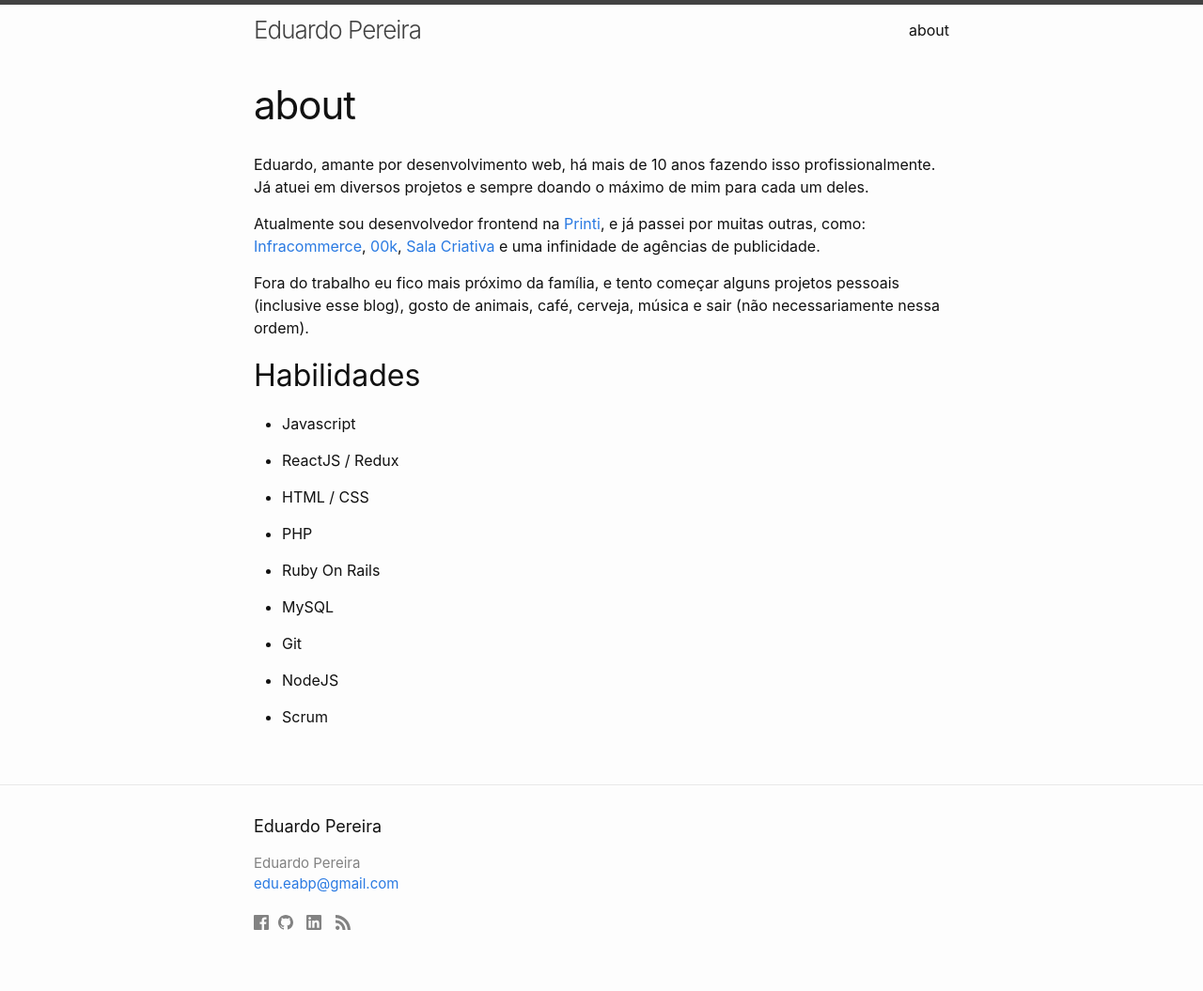
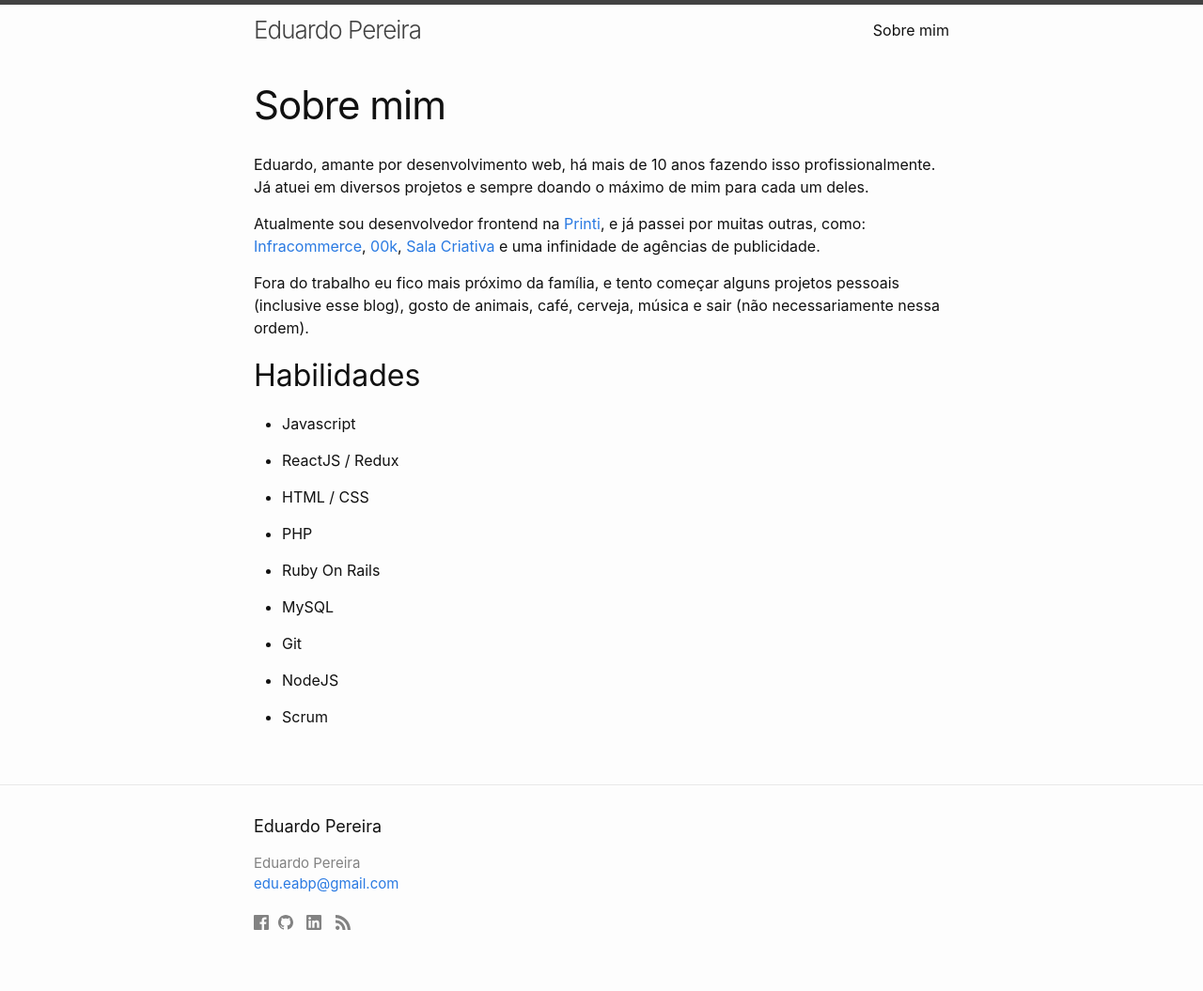
Before and after one commit to eduardoabpereira/eduardoabpereira.github.io, a Jekyll site: the page built from about.md, in a window 1280 px wide. Shown: the whole page at 94% size. Built offline with Jekyll 4.4.1, drawn with Linux system fonts in a browser that asks for light colours.

Commit message:
add title pt-br about page

```diff
--- a/about.md
+++ b/about.md
@@ -1,6 +1,6 @@
 ---
 layout: page
-title: about
+title: Sobre mim
 permalink: /about/
 ---
 
```
